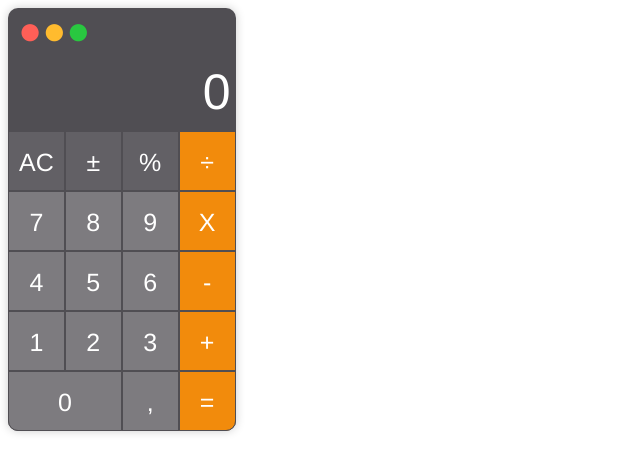
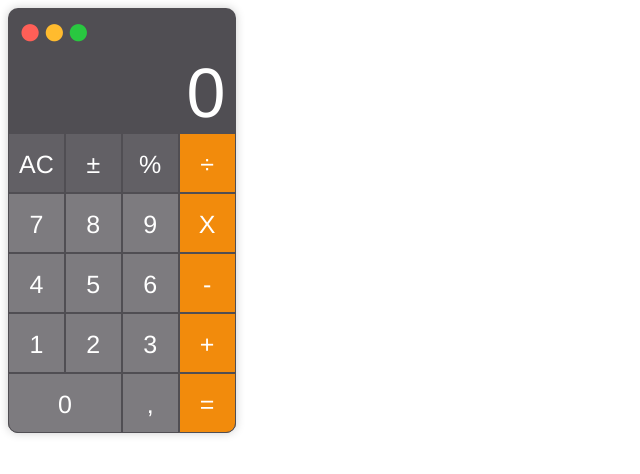
Before and after one commit to Guacha/Frontend-Q1, a plain HTML site: page index.html in a window 1280 px wide. Shown: the whole page, without its empty margins (0-640 px from the left). Drawn offline with Linux system fonts and the light colour scheme.

Commit message:
better changes in styles

```diff
--- a/static/css/style.css
+++ b/static/css/style.css
@@ -1,7 +1,5 @@
 body {
-
     font-family: 'Helvetica', 'Arial', sans-serif;
-
 }
 
 .calc-body {
@@ -9,6 +7,15 @@ body {
     width: 18%;
     border-radius: 10px;
     box-shadow: 0 0 10px #ccc;
+}
+
+.calc-text {
+    margin: 0 10px 0 5px;
+    font-size: 70px;
+    font-weight: 400;
+    color: #fff;
+    text-align: right;
+    width: auto;
 }
 
 .calc-window-buttons {
@@ -78,13 +85,3 @@ body {
 .calc-button-row {
     font-size: 0;
 }
-
-.calc-text {
-    padding: 10px 0px 10px 0px;
-    margin: 0 5px 0 5px;
-    font-size: 50px;
-    font-weight: lighter;
-    color: #fff;
-    text-align: right;
-    width: auto;
-}
```
